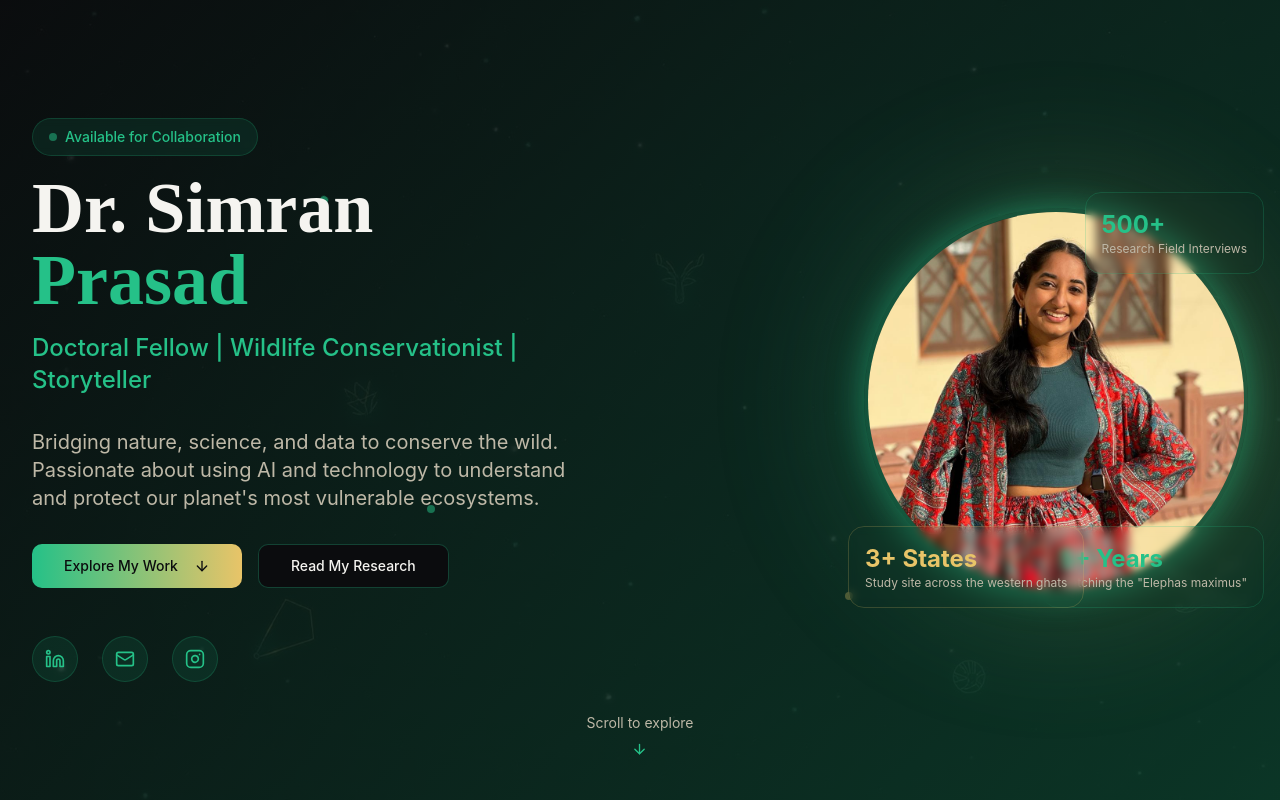
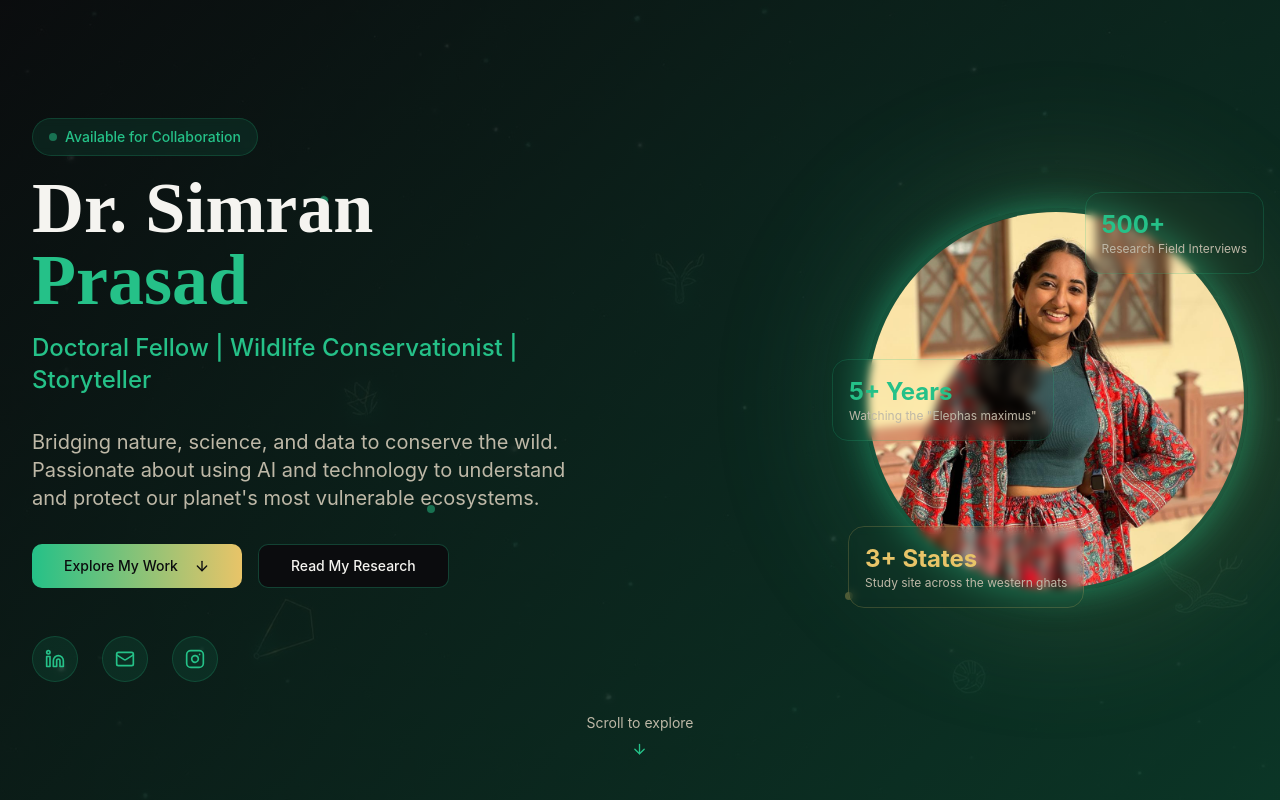
Before and after one commit to rsprasad20/simran-wild-glow, a React (Vite) app: page / in a window 1280 px wide. Shown: the top 800 px of the page. Built offline with nearby package versions, Linux system fonts and the light colour scheme.

Commit message:
Move elephant badge

```diff
--- a/src/components/HeroSection.tsx
+++ b/src/components/HeroSection.tsx
@@ -119,7 +119,7 @@ const HeroSection = () => {
                 <div className="text-xs text-muted-foreground">Research Field Interviews</div>
               </div>
 
-              <div className="absolute -bottom-4 -right-4 bg-card-gradient rounded-2xl p-4 border border-wildlife-emerald/20 backdrop-blur-sm">
+              <div className="absolute -left-8 top-1/2 -translate-y-1/2 bg-card-gradient rounded-2xl p-4 border border-wildlife-emerald/20 backdrop-blur-sm">
                 <div className="text-2xl font-bold text-wildlife-emerald">5+ Years</div>
                 <div className="text-xs text-muted-foreground">Watching the "Elephas maximus"</div>
               </div>
```
